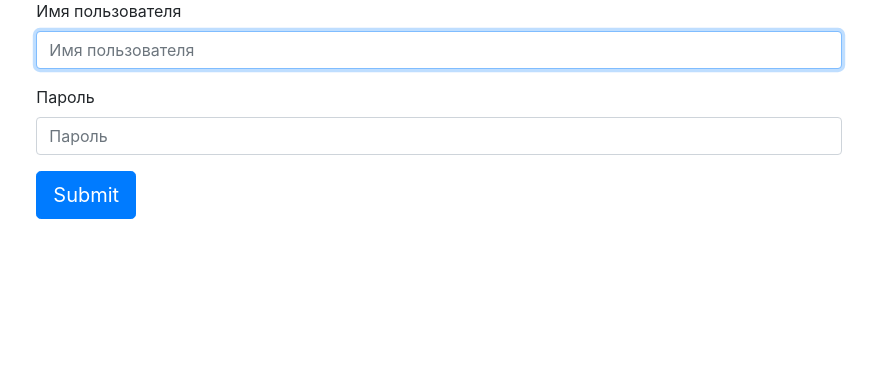
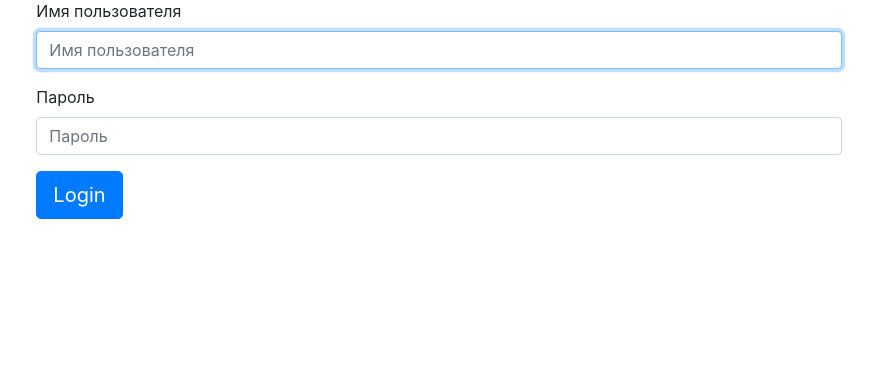
Before and after one commit to dmitriy-ga/python-project-52, a Django app: page /login/ in a window 1280 px wide. Shown: the part 153-527 px from the top of the page, without its empty margins (201-1078 px from the left). Run offline with Django 4.2, Linux system fonts and the light colour scheme; some libraries are stand-ins or nearby versions.

Commit message:
Update: renamed "Submit" to "Login"

```diff
--- a/task_manager/templates/login.html
+++ b/task_manager/templates/login.html
@@ -20,6 +20,6 @@
 <form action="{% url 'login' %}" method="post">
     {% bootstrap_form form %}
     {% csrf_token %}
-    <button class="btn btn-primary btn-lg" type="submit">{% translate "Submit" %}</button>
+    <button class="btn btn-primary btn-lg" type="submit">{% translate "Login" %}</button>
 </form>
 {% endblock content %}
```
Also changed, not shown: task_manager/locale/ru/LC_MESSAGES/django.po, 1 other file.
